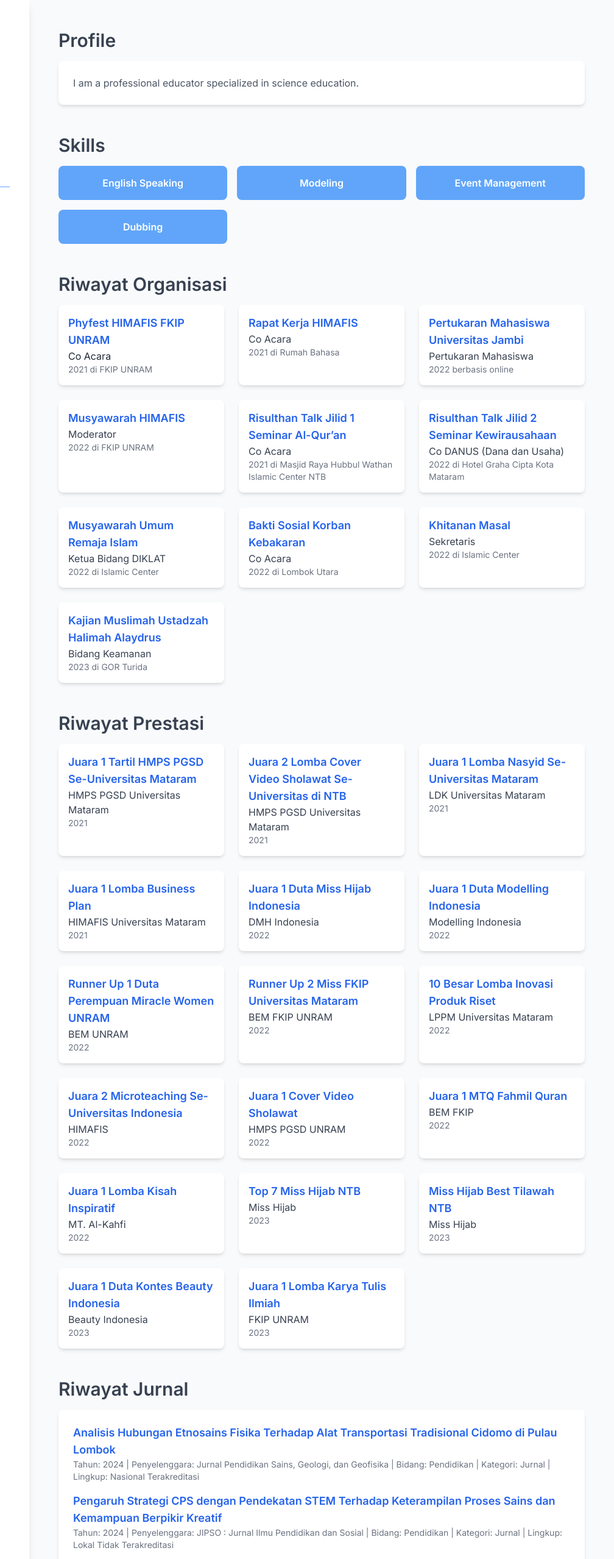
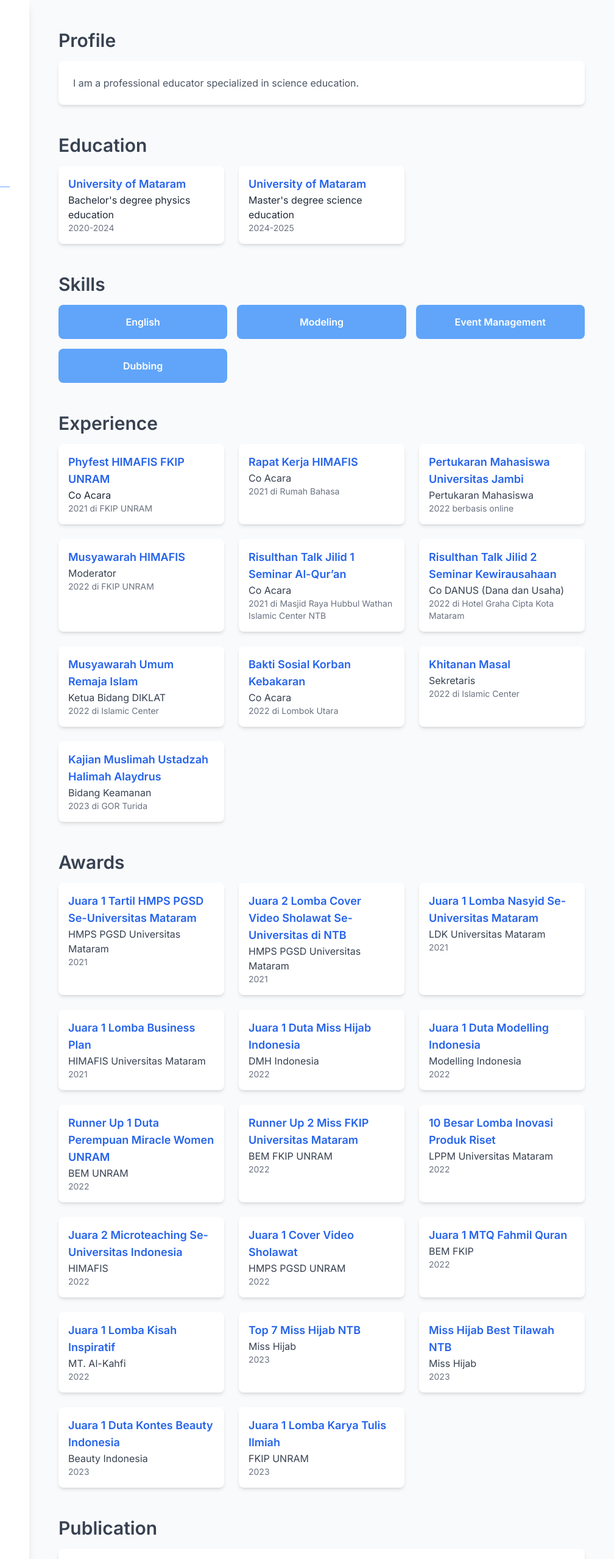
Before and after one commit to yulia-hasan/cv, a plain HTML site: page index.html in a window 1280 px wide. Shown: the top 2557 px of the page at 61% size, 272-1280 px from the left. Drawn offline with nearby package versions, Linux system fonts and the light colour scheme.

Commit message:
Update index.html
Signed-off-by: yulia hasan <yuliahasan2018@gmail.com>

```diff
--- a/index.html
+++ b/index.html
@@ -3,7 +3,7 @@
   <head>
     <meta charset="UTF-8" />
     <meta name="viewport" content="width=device-width, initial-scale=1.0" />
-    <title>Portfolio CV</title>
+    <title>Curriculum Vitae</title>
     <script src="https://cdn.tailwindcss.com"></script>
     <!-- Font Awesome CDN -->
     <link rel="stylesheet" href="https://cdnjs.cloudflare.com/ajax/libs/font-awesome/6.5.1/css/all.min.css" />
@@ -71,11 +71,34 @@
           </div>
         </section>
 
+        <!-- Education Section -->
+        <section class="mb-12">
+          <h2 class="text-3xl font-bold text-gray-700 mb-4">Education</h2>
+          <div class="grid grid-cols-1 md:grid-cols-2 lg:grid-cols-3 gap-6">
+            <!-- Card 1 -->
+            <div class="bg-white rounded-lg shadow-md p-4">
+              <a href="https://fkip.unram.ac.id/">
+              <h3 class="font-bold text-lg text-blue-600">University of Mataram</h3>
+              </a>
+              <p class="text-gray-695">Bachelor's degree physics education</p>
+              <p class="text-sm text-gray-500">2020-2024</p>
+            </div>
+            <!-- Card 1 -->
+            <div class="bg-white rounded-lg shadow-md p-4">
+              <a href="https://pasca.unram.ac.id/">
+              <h3 class="font-bold text-lg text-blue-600">University of Mataram</h3>
+              </a>
+              <p class="text-gray-695">Master's degree science education</p>
+              <p class="text-sm text-gray-500">2024-2025</p>
+            </div>
+          </div>
+        </section>
+
         <!-- Skills Section -->
         <section class="mb-12">
           <h2 class="text-3xl font-bold text-gray-700 mb-4">Skills</h2>
           <div class="grid grid-cols-2 md:grid-cols-3 gap-4">
-            <div class="bg-blue-400 text-white p-4 rounded-lg text-center font-semibold">English Speaking</div>
+            <div class="bg-blue-400 text-white p-4 rounded-lg text-center font-semibold">English</div>
             <div class="bg-blue-400 text-white p-4 rounded-lg text-center font-semibold">Modeling</div>
             <div class="bg-blue-400 text-white p-4 rounded-lg text-center font-semibold">Event Management</div>
             <div class="bg-blue-400 text-white p-4 rounded-lg text-center font-semibold">Dubbing</div>
@@ -84,7 +107,7 @@
 
         <!-- Riwayat Organisasi Section -->
         <section class="mb-12">
-          <h2 class="text-3xl font-bold text-gray-700 mb-4">Riwayat Organisasi</h2>
+          <h2 class="text-3xl font-bold text-gray-700 mb-4">Experience</h2>
           <div class="grid grid-cols-1 md:grid-cols-2 lg:grid-cols-3 gap-6">
             <!-- Card 1 -->
             <div class="bg-white rounded-lg shadow-md p-4">
@@ -152,7 +175,7 @@
 
         <!-- Riwayat Prestasi Section -->
         <section class="mb-12">
-          <h2 class="text-3xl font-bold text-gray-700 mb-4">Riwayat Prestasi</h2>
+          <h2 class="text-3xl font-bold text-gray-700 mb-4">Awards</h2>
           <div class="grid grid-cols-1 md:grid-cols-2 lg:grid-cols-3 gap-6">
             <!-- Card 1 -->
             <div class="bg-white rounded-lg shadow-md p-4">
@@ -162,9 +185,7 @@
             </div>
             <!-- Card 2 -->
             <div class="bg-white rounded-lg shadow-md p-4">
-              <h3 class="font-bold text-lg text-blue-600">
-                Juara 2 Lomba Cover Video Sholawat Se-Universitas di NTB
-              </h3>
+              <h3 class="font-bold text-lg text-blue-600">Juara 2 Lomba Cover Video Sholawat Se-Universitas di NTB</h3>
               <p class="text-gray-700">HMPS PGSD Universitas Mataram</p>
               <p class="text-sm text-gray-500">2021</p>
             </div>
@@ -262,7 +283,7 @@
         </section>
         <!-- Riwayat Jurnal Section -->
         <section class="mb-12">
-          <h2 class="text-3xl font-bold text-gray-700 mb-4">Riwayat Jurnal</h2>
+          <h2 class="text-3xl font-bold text-gray-700 mb-4">Publication</h2>
           <div class="bg-white shadow-md rounded-lg p-6 space-y-4">
             <!-- Jurnal 1 -->
             <div>
@@ -280,26 +301,12 @@
               </p>
             </div>
             <!-- Jurnal 2 -->
-            <div>
-              <h3 class="text-lg font-semibold text-blue-600">
-                <a
-                  href="https://jipp.unram.ac.id/index.php/jipp/article/view/2408"
-                  target="_blank"
-                  class="hover:underline">
-                  Pengaruh Strategi CPS dengan Pendekatan STEM Terhadap Keterampilan Proses Sains dan Kemampuan Berpikir
-                  Kreatif
-                </a>
-              </h3>
-              <p class="text-sm text-gray-500">
-                Tahun: 2024 | Penyelenggara: JIPSO : Jurnal Ilmu Pendidikan dan Sosial | Bidang: Pendidikan | Kategori:
-                Jurnal | Lingkup: Lokal Tidak Terakreditasi
-              </p>
-            </div>
+
             <!-- Jurnal 3 -->
             <div>
               <h3 class="text-lg font-semibold text-blue-600">
                 <a
-                  href="https://www.researchgate.net/publication/381725110_Pengaruh_Strategi_Creative_Problem_Solving_dengan_Pendekatan_STEM_Terhadap_Keterampilan_Proses_Sains"
+                  href="https://jpfis.unram.ac.id/index.php/GeoScienceEdu/article/view/270"
                   target="_blank"
                   class="hover:underline">
                   Pengaruh Strategi Creative Problem Solving dengan Pendekatan STEM Terhadap Keterampilan Proses Sains
@@ -315,7 +322,7 @@
             <div>
               <h3 class="text-lg font-semibold text-blue-600">
                 <a
-                  href="https://www.researchgate.net/publication/381725111_Pengembangan_Kits_Sains_Kaffah_untuk_Meningkatkan_Sikap_Ilmiah"
+                  href="https://jipp.unram.ac.id/index.php/jipp/article/view/2408"
                   target="_blank"
                   class="hover:underline">
                   Pengembangan Kit Sains Kaffah untuk Meningkatkan Sikap Ilmiah
@@ -330,7 +337,7 @@
             <div>
               <h3 class="text-lg font-semibold text-blue-600">
                 <a
-                  href="https://www.researchgate.net/publication/381725113_Relevansi_Etnosains_pada_Alat_Transportasi_Tradisional_Materi_Fisika"
+                  href="https://e-journal.hamzanwadi.ac.id/index.php/kpj/article/view/25918"
                   target="_blank"
                   class="hover:underline">
                   Relevansi Etnosains pada Alat Transportasi Tradisional Materi Fisika
@@ -345,7 +352,7 @@
             <div>
               <h3 class="text-lg font-semibold text-blue-600">
                 <a
-                  href="https://jipp.unram.ac.id/index.php/jipp/article/view/2408"
+                  href="https://e-journal.hamzanwadi.ac.id/index.php/kpj/article/view/24197"
                   target="_blank"
                   class="hover:underline">
                   Development of Physics Learning Tools Based on the STEM Creative Problem Solving Model to Increase
@@ -361,7 +368,7 @@
             <div>
               <h3 class="text-lg font-semibold text-blue-600">
                 <a
-                  href="https://www.researchgate.net/publication/381725112_Penguasaan_Konsep_Fluida_Mekanik_Pada_Pelatihan_Penggunaan_Kit_Fisika"
+                  href="https://ejournal.lembagaeinsteincollege.com/AL-TAFANI/article/view/6"
                   target="_blank"
                   class="hover:underline">
                   Penguasaan Konsep Fluida Mekanik pada Pelatihan Penggunaan Kit Fisika di SDIT Fatih dan Yayasan
@@ -377,7 +384,7 @@
             <div>
               <h3 class="text-lg font-semibold text-blue-600">
                 <a
-                  href="https://jipp.unram.ac.id/index.php/jipp/article/view/2408"
+                  href="https://jpfis.unram.ac.id/index.php/jpmsi/article/view/182"
                   target="_blank"
                   class="hover:underline">
                   Pembangunan KIT IPA Sekolah Dasar dalam Meningkatkan Kualitas Pembelajaran Guru
@@ -392,7 +399,7 @@
         </section>
         <!-- Riwayat Kompetensi Section -->
         <section class="mb-12">
-          <h2 class="text-3xl font-bold text-gray-700 mb-4">Riwayat Kompetensi</h2>
+          <h2 class="text-3xl font-bold text-gray-700 mb-4">Competence</h2>
           <div class="bg-white shadow-md rounded-lg p-6 space-y-4">
             <!-- Kompetensi 1 -->
             <div>
```
